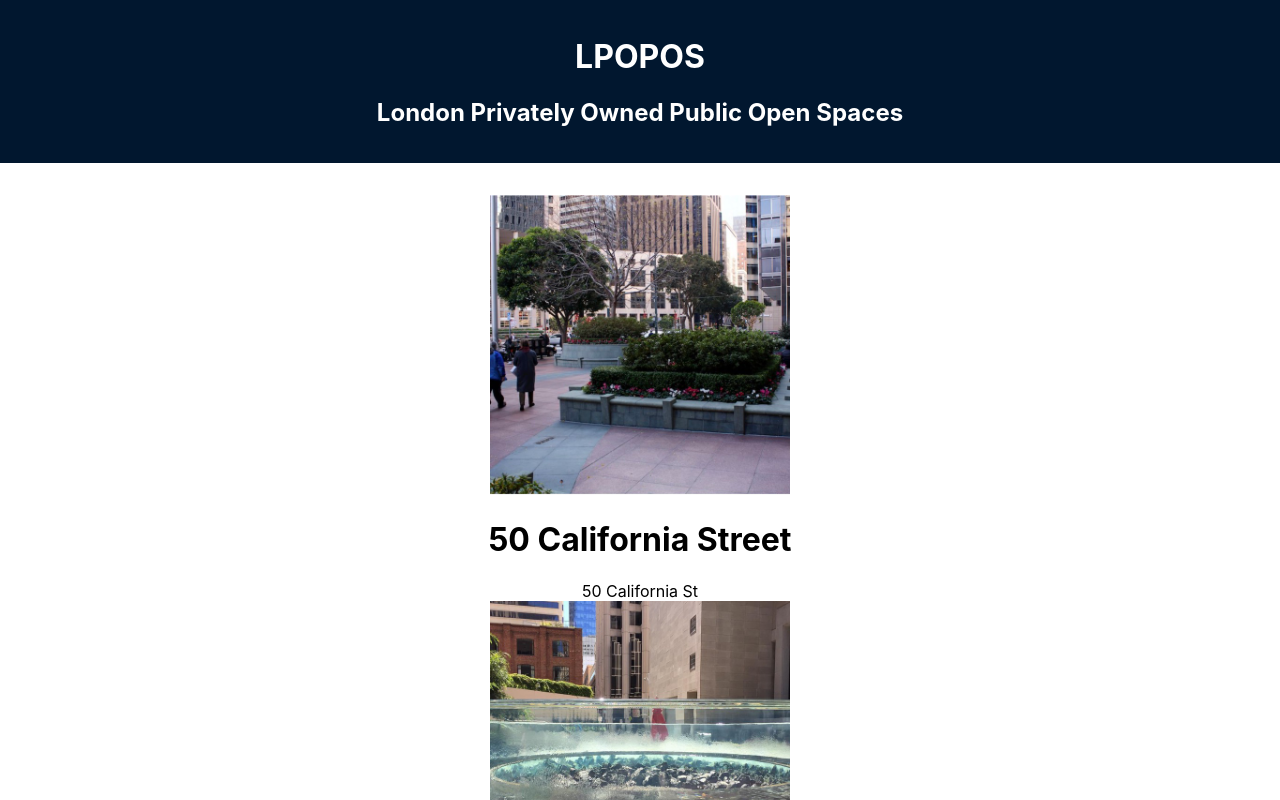
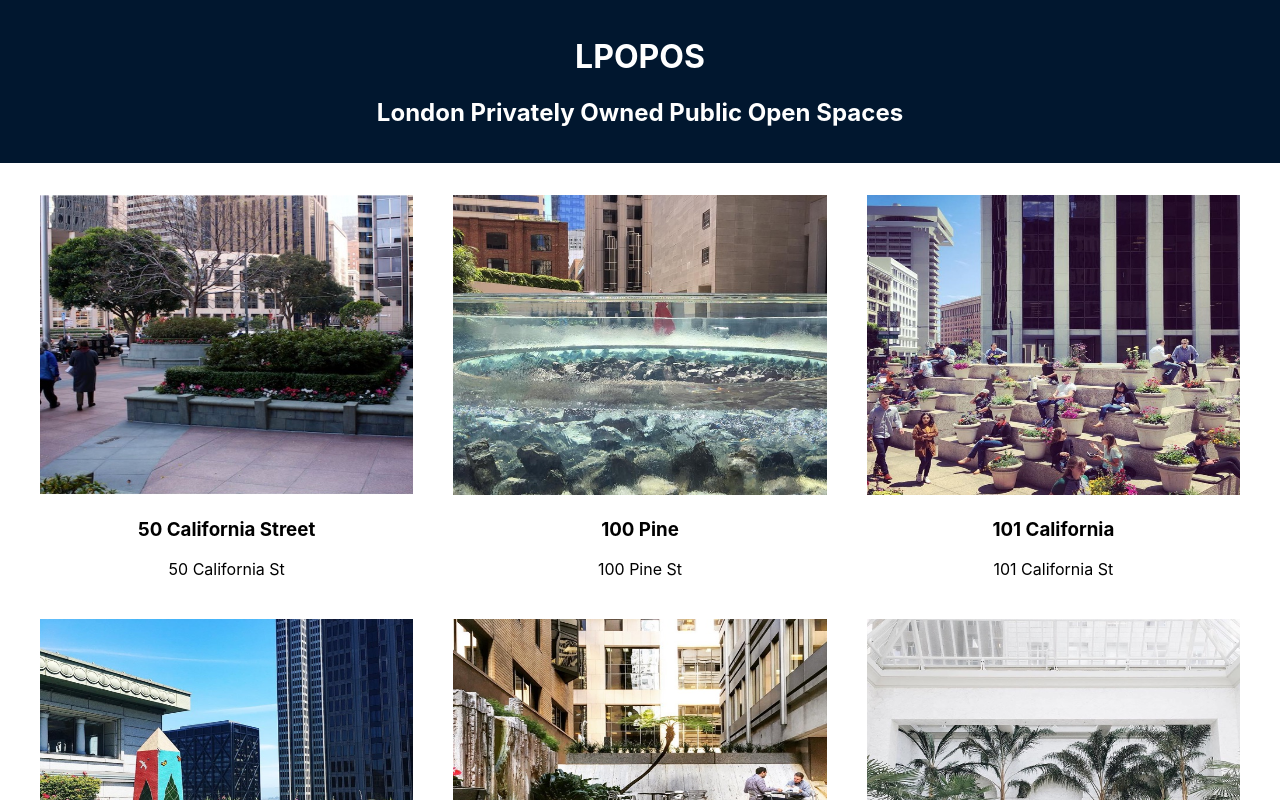
Before and after one commit to shafali03/lpopos, a React (Create React App) app: page / in a window 1280 px wide. Shown: the top 800 px of the page. Built offline with nearby package versions, Linux system fonts and the light colour scheme.

Commit message:
styles: Added styles to PoposList and PoposSpace

```diff
--- /dev/null
+++ b/src/Components/PoposList/PoposList.css
@@ -0,0 +1,7 @@
+.PoposList {
+  width: calc(100% - 80px);
+  margin: auto;
+  display: grid;
+  grid-template-columns: 1fr 1fr 1fr;
+  grid-gap: 40px;
+}
--- a/src/Components/PoposList/PoposList.js
+++ b/src/Components/PoposList/PoposList.js
@@ -1,5 +1,6 @@
 import React from 'react'
 import PoposSpace from '../PoposSpace/PoposSpace'
+import './PoposList.css'
 
 function PoposList() {
   return (
--- /dev/null
+++ b/src/Components/PoposSpace/PoposSpace.css
@@ -0,0 +1,9 @@
+.PoposSpace {
+  width: 100%;
+  text-align: center;
+}
+
+.PoposSpace > img {
+  width: 100%;
+  height: auto;
+}
--- a/src/Components/PoposSpace/PoposSpace.js
+++ b/src/Components/PoposSpace/PoposSpace.js
@@ -1,13 +1,15 @@
 import React from 'react'
+import './PoposSpace.css'
 
 function PoposSpace(props) {
   const { name, image, address } = props
 
   return (
     <div data-test='component-poposSpace'>
-      <img src={`${process.env.PUBLIC_URL}images/${image}`} width="300" height="300" alt="Hello" />
-      <h1>{name}</h1>
-      <div>{address}</div>
+      <img className="PoposSpace" src={`${process.env.PUBLIC_URL}images/${image}`}
+        width="300" height="300" alt="Hello" />
+      <h3 className="PoposSpace">{name}</h3>
+      <div className="PoposSpace">{address}</div>
     </div>
   )
 }
```
